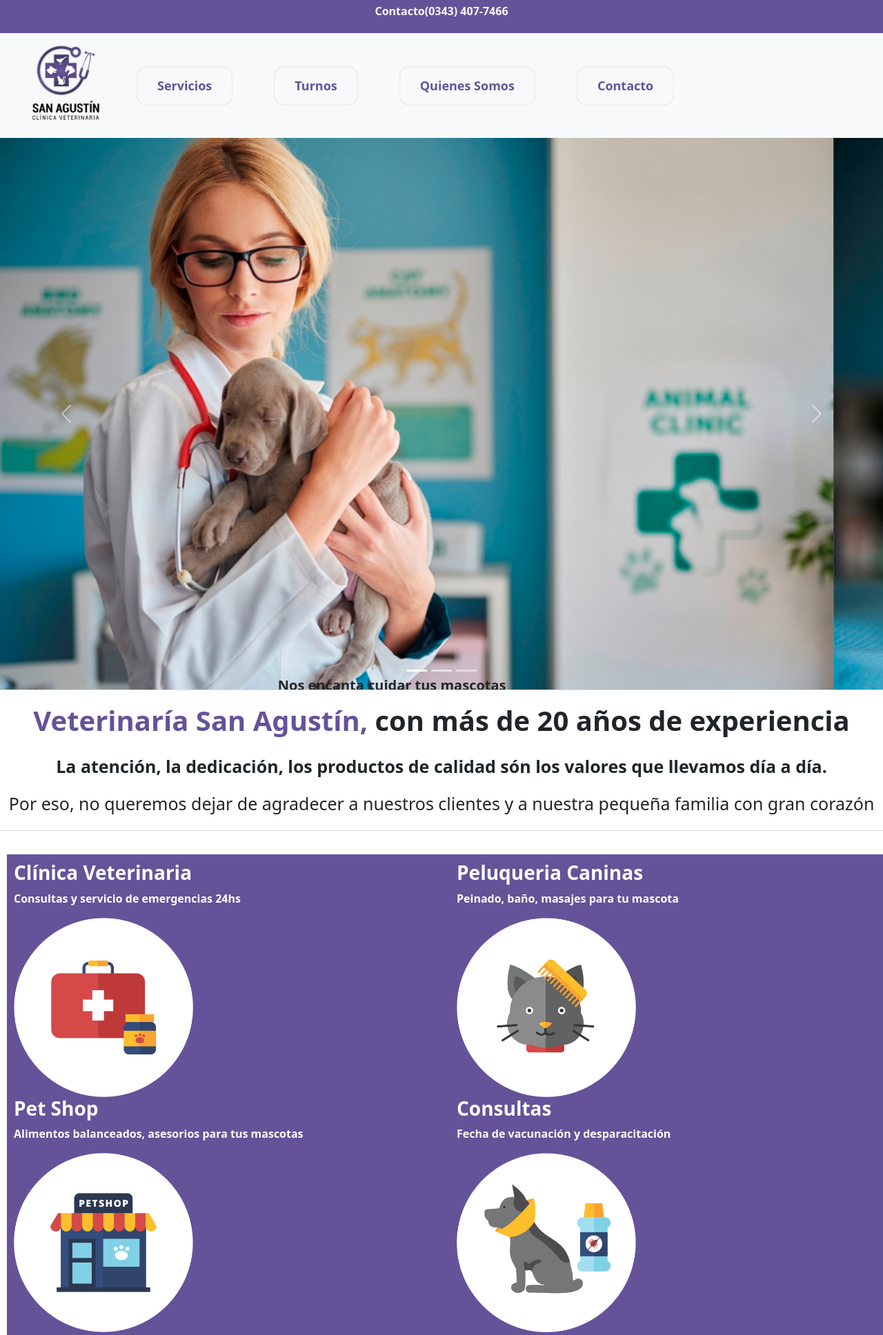
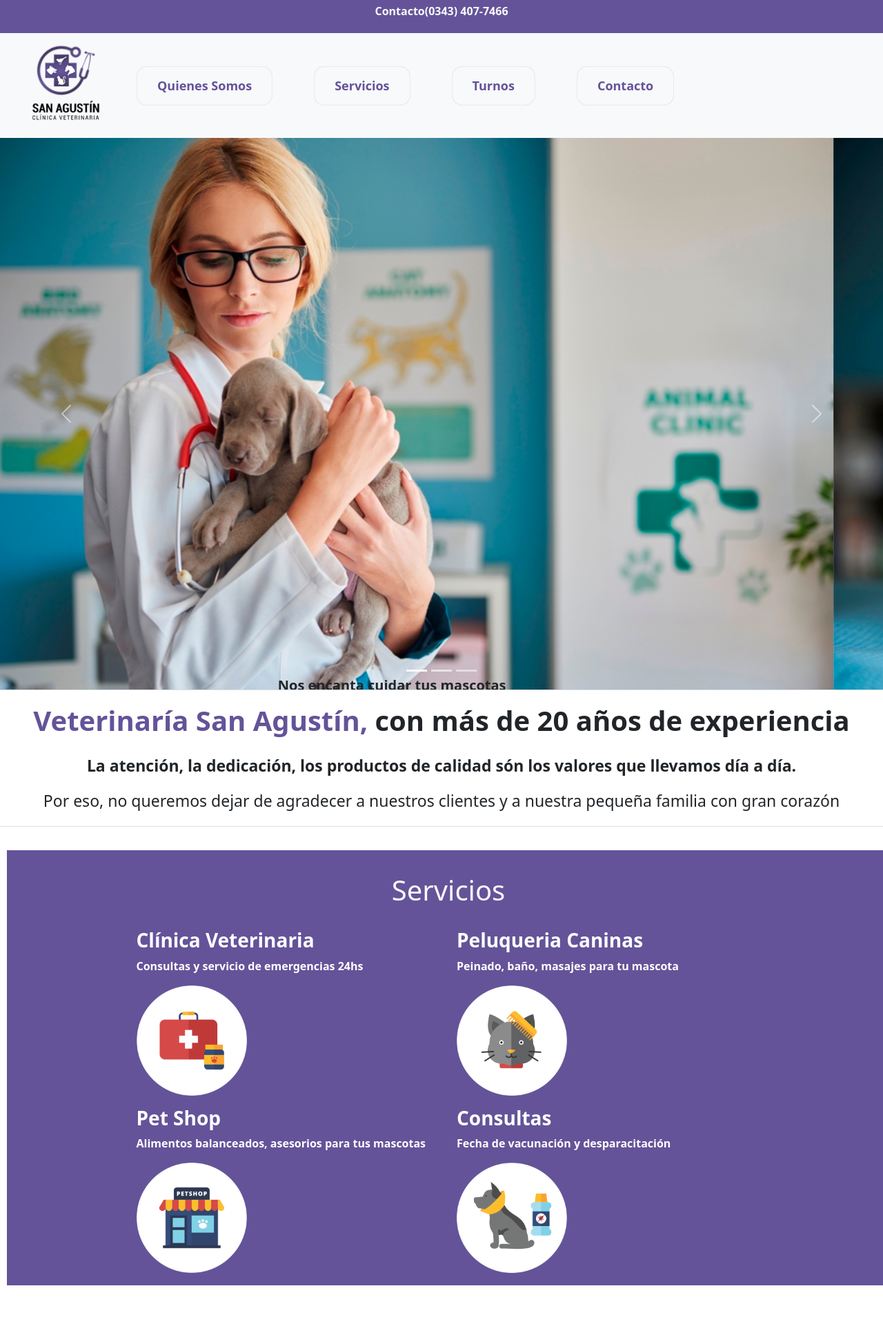
Before and after one commit to ivanGonExe/veterinariaHome, a plain HTML site: page index.html in a window 1280 px wide. Shown: the top 1936 px of the page at 69% size. After the commit the page ends 1874 px from the top, so only its background shows below. Drawn offline with nearby package versions, Linux system fonts and the light colour scheme.

Commit message:
Add files via upload

```diff
--- a/estilo.css
+++ b/estilo.css
@@ -42,6 +42,7 @@ font-weight:bold;
 #menu img{
 padding-right:5px;
 padding-bottom:5px;
+
 }
 .carousel-inner
 {
@@ -53,7 +54,7 @@ padding-bottom:5px;
  font-weight: bold;
 }
 #intro{
-    font-size: 25px;
+    font-size: 23px;
 }
 
 @media (min-width: 1000px)
@@ -78,4 +79,11 @@ padding-bottom:5px;
             font-size: 18px !important;
 
     }
+    .row{
+        width:100% !important;
+        margin: auto;
+        padding-right: 30px;
+        justify-items: center;
+        justify-content: center;
+    }
 }
--- a/index.html
+++ b/index.html
@@ -22,15 +22,17 @@
           </button>
           <div class="collapse navbar-collapse" id="navbarSupportedContent">
             <ul class="navbar-nav me-auto mb-2 mb-lg-0">
-              <li class="nav-item">
-              <a class="nav-link" aria-current="page" href="#">Servicios</a>
+
+                <a class="nav-link" href="#titulo">Quienes Somos</a>
               </li>
               <li class="nav-item">
-              <a class="nav-link" href="#">Turnos</a>
+                <a class="nav-link" href="#servicio">Servicios</a>
               </li>
+
               <li class="nav-item">
-                <a class="nav-link" href="#titulo">Quienes Somos</a>
-              </li>
+                <a class="nav-link" href="#">Turnos</a>
+                </li>
+                <li class="nav-item">
               <li class="nav-item">
                 <a class="nav-link" href="#">Contacto</a>
               </li>
@@ -87,44 +89,45 @@
     <br>
 
      <!--Servicios -->
-    <div class="container-fluid " id="servicios">
-        <div class="row align-content-center">
+    <div class="container-fluid" id="servicios">
+      <h1 class="text-light mx- auto text-center p-3 m-2 fs-1 " id="servicio">Servicios</h1>
+      <div class="row w-75 mx-auto p-2">
         <div class="col-lg-6 col-md-12 ">
           <div>
             <h3>Clínica Veterinaria</h3>
             <p>Consultas y servicio de emergencias 24hs</p>
           </div>
-          <img src="./iconos/emergencia.png" alt="emergencias" height="260" width="260">
-        </div>
-
+          <img src="./iconos/emergencia.png" alt="emergencias" height="160" width="160">
+         </div>
          <div class="col-lg-6 col-md-12">
           <div>
             <h3>Peluqueria Caninas</h3>
             <p>Peinado, baño, masajes para tu mascota</p>
           </div>
-            <img src="./iconos/peluqueria.png" alt="consulta"  height="260" width="260">
+            <img src="./iconos/peluqueria.png" alt="consulta"  height="160" width="160" >
             </div>
+      </div>
+
+    <div class="row w-75 mx-auto p-2">
             <div class="col-lg-6 col-md-12">
-              <div>
+              <div class="texto_servicio">
                 <h3>Pet Shop</h3>
                 <p>Alimentos balanceados, asesorios para tus mascotas </p>
               </div>
-                <img src="./iconos/petshop.png" alt="consulta"  height="260" width="260">
+                <img src="./iconos/petshop.png" alt="consulta"  height="160" width="160">
                 </div>
                 <div class="col-lg-6 col-md-12">
                   <div>
                     <h3>Consultas</h3>
                     <p>Fecha de vacunación y desparacitación</p>
                   </div>
-                    <img src="./iconos/consultas.png" alt="consulta"  height="260" width="260">
+                    <img src="./iconos/consultas.png" alt="consulta"  height="160" width="160">
                     </div>
 
         </div>
+</div>
 
-     </div>
 
-    </div>
-    <p>Lorem ipsum dolor sit amet consectetur adipisicing elit. Qui culpa commodi perferendis veniam dolorem praesentium, assumenda debitis maxime, nam soluta dolorum, fugiat nesciunt corporis nemo? Repellat saepe laudantium laboriosam enim.</p>
 
 
 
```
